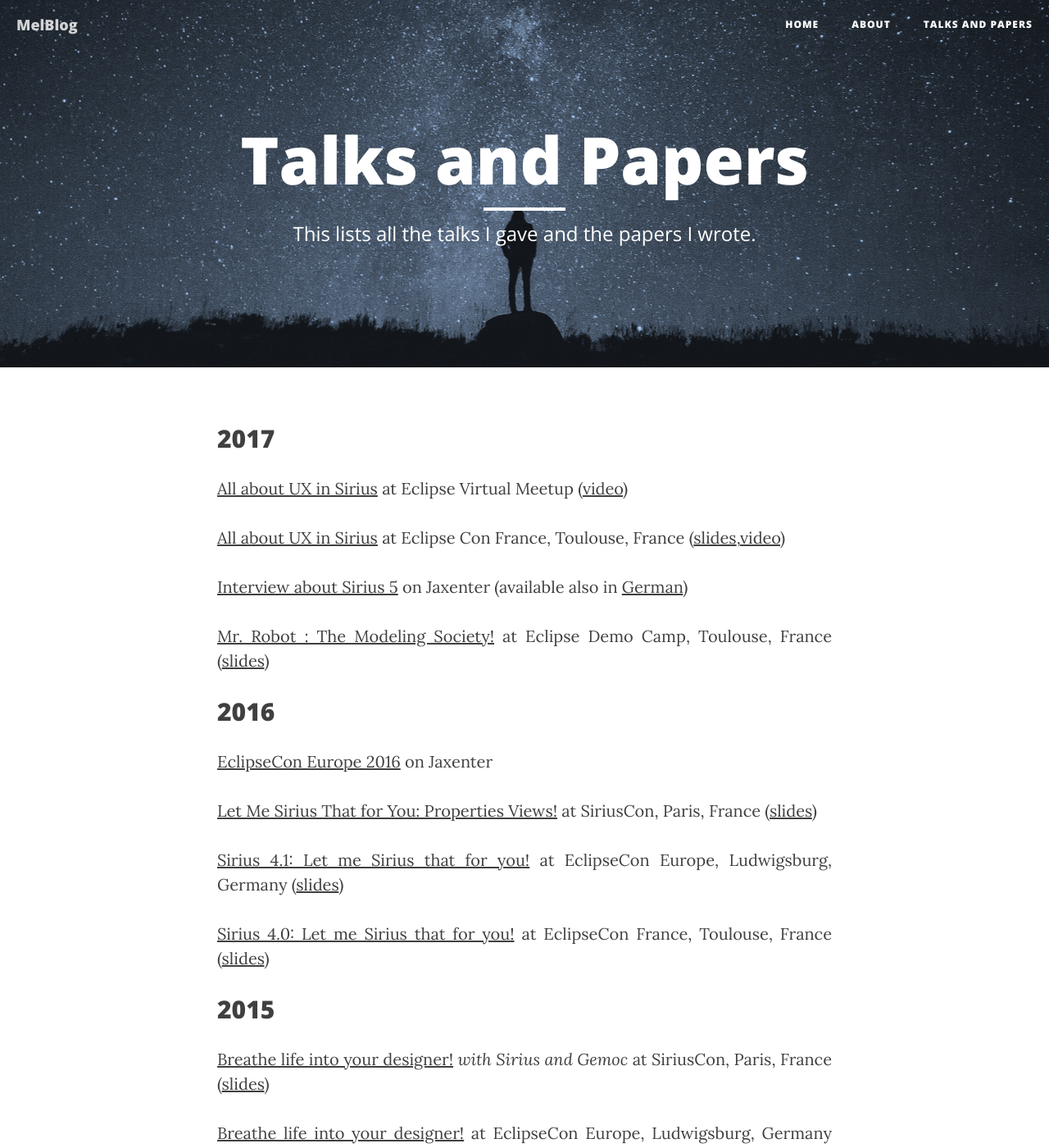
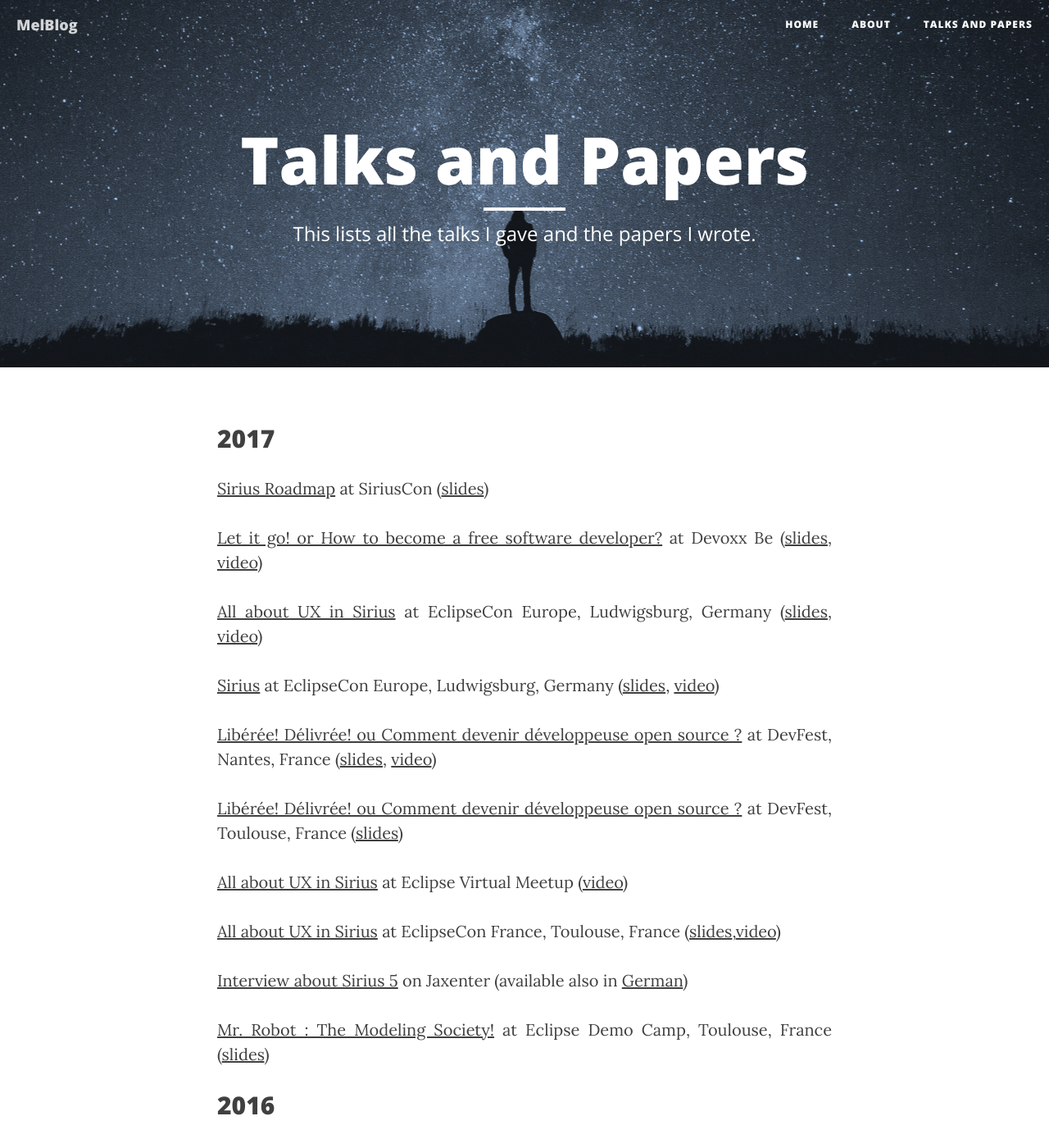
Before and after one commit to mbats/mbats.github.io, a Jekyll site: the page built from talks.markdown, in a window 1280 px wide and 1400 px high. Shown: the whole window at 82% size. Built offline with Jekyll 4.4.1, drawn with Linux system fonts in a browser that asks for light colours; nearby versions of some CDN libraries.

Commit message:
Add links to DevFest 2017, EclipseCon EU, Devoxx BE

```diff
--- a/talks.markdown
+++ b/talks.markdown
@@ -5,10 +5,21 @@ description: "This lists all the talks I gave and the papers I wrote."
 header-img: "img/about-bg.jpg"
 ---
 ## 2017
+[Sirius Roadmap](https://www.siriuscon.org/2017/#program) at SiriusCon ([slides](https://www.slideshare.net/melbats/siriuscon-2017-sirius-oadmap))
+
+[Let it go! or How to become a free software developer?](https://cfp.devoxx.be/2017/talk/XQN-0215/Let_it_go!_or_How_to_become_a_free_software_developer%3F) at Devoxx Be ([slides](https://www.slideshare.net/melbats/devoxx-be-2017-let-it-go-or-how-to-become-a-free-software-developer), [video](https://www.youtube.com/channel/UCCBVCTuk6uJrN3iFV_3vurg))
+
+[All about UX in Sirius](https://www.eclipsecon.org/france2017/session/all-about-ux-sirius) at EclipseCon Europe, Ludwigsburg, Germany ([slides](https://www.slideshare.net/melbats/eclipsecon-eu-2017-sirius-81187300), [video](https://www.youtube.com/watch?v=hLKd93xVi-k&list=PLy7t4z5SYNaSGuPFhGykvEalf5xyb9y5m&index=83))
+
+[Sirius](https://www.eclipsecon.org/france2017/session/all-about-ux-sirius) at EclipseCon Europe, Ludwigsburg, Germany ([slides](https://www.slideshare.net/melbats/eclipsecon-eu-2017-sirius), [video](https://youtu.be/sZBxgNcbzs8?list=PLy7t4z5SYNaSGuPFhGykvEalf5xyb9y5m))
+
+[Libérée! Délivrée! ou Comment devenir développeuse open source ?](https://devfest.gdgnantes.com/schedule/day1?sessionId=2061) at DevFest, Nantes, France ([slides](https://www.slideshare.net/melbats/devfest-2017-libre-dlivre-ou-comment-devenir-dveloppeuse-open-source), [video](https://youtu.be/kLIYcIGuFjo))
+
+[Libérée! Délivrée! ou Comment devenir développeuse open source ?](https://2017.devfesttoulouse.fr/schedule/day1?sessionId=2125) at DevFest, Toulouse, France ([slides](https://www.slideshare.net/melbats/devfest-2017-libre-dlivre-ou-comment-devenir-dveloppeuse-open-source))
 
 [All about UX in Sirius](https://www.eclipsecon.org/france2017/session/all-about-ux-sirius) at Eclipse Virtual Meetup ([video](https://www.youtube.com/watch?v=EkLkhuA40zw&feature=youtu.be))
 
-[All about UX in Sirius](https://www.eclipsecon.org/france2017/session/all-about-ux-sirius) at Eclipse Con France, Toulouse, France ([slides](https://www.slideshare.net/melbats/eclipsecon-france-2017-all-about-ux-in-sirius/),[video](https://youtu.be/6G4uPThR4Ms?list=PLy7t4z5SYNaTkH_YABYfyG11T4VIZA6JH))
+[All about UX in Sirius](https://www.eclipsecon.org/france2017/session/all-about-ux-sirius) at EclipseCon France, Toulouse, France ([slides](https://www.slideshare.net/melbats/eclipsecon-france-2017-all-about-ux-in-sirius/),[video](https://youtu.be/6G4uPThR4Ms?list=PLy7t4z5SYNaTkH_YABYfyG11T4VIZA6JH))
 
 [Interview about Sirius 5](https://jaxenter.com/eclipse-oxygen-sirius-interview-134128.html) on Jaxenter (available also in [German](https://jaxenter.de/eclipse-weekly-eclipse-sirius-eclipse-photon-bats-57450))
 
```
